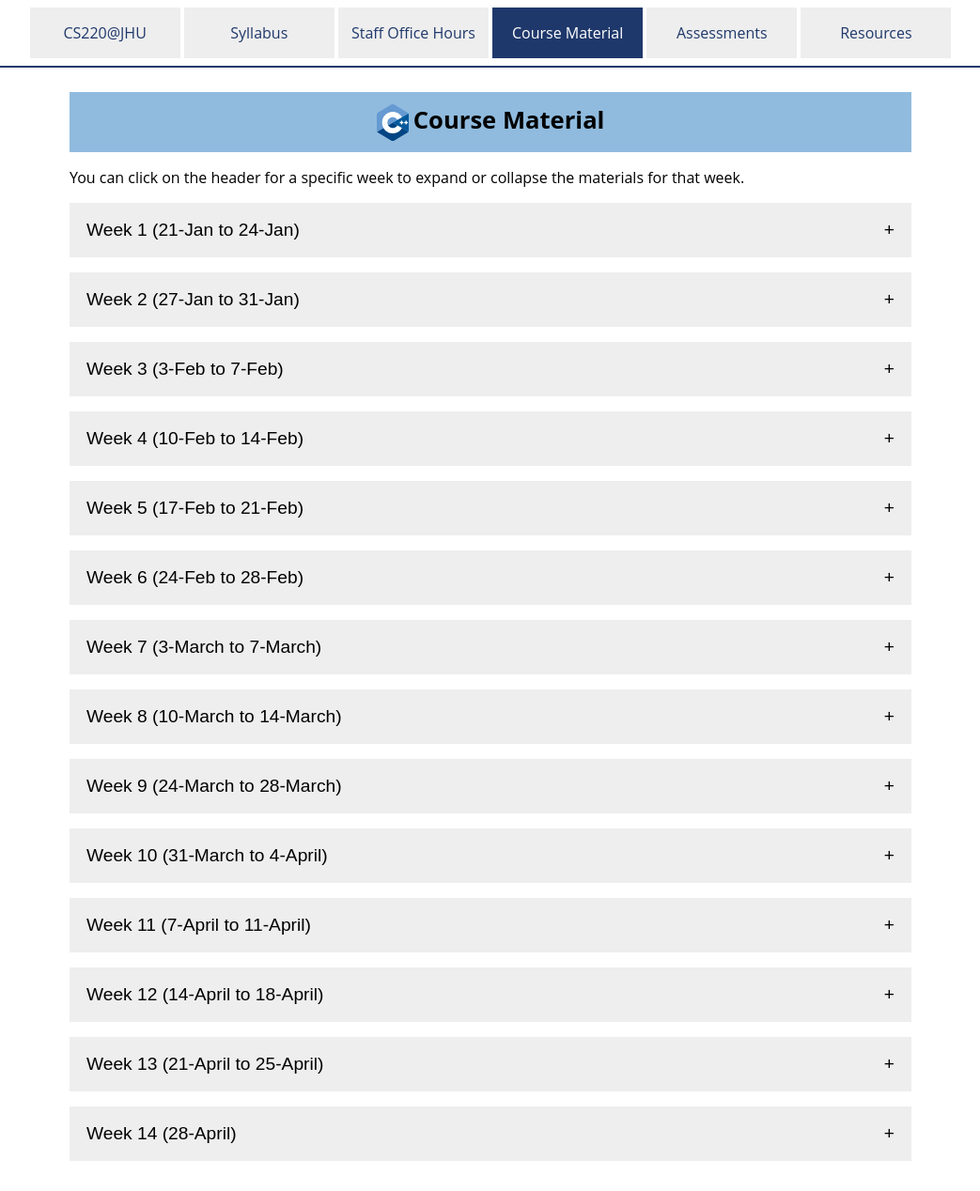
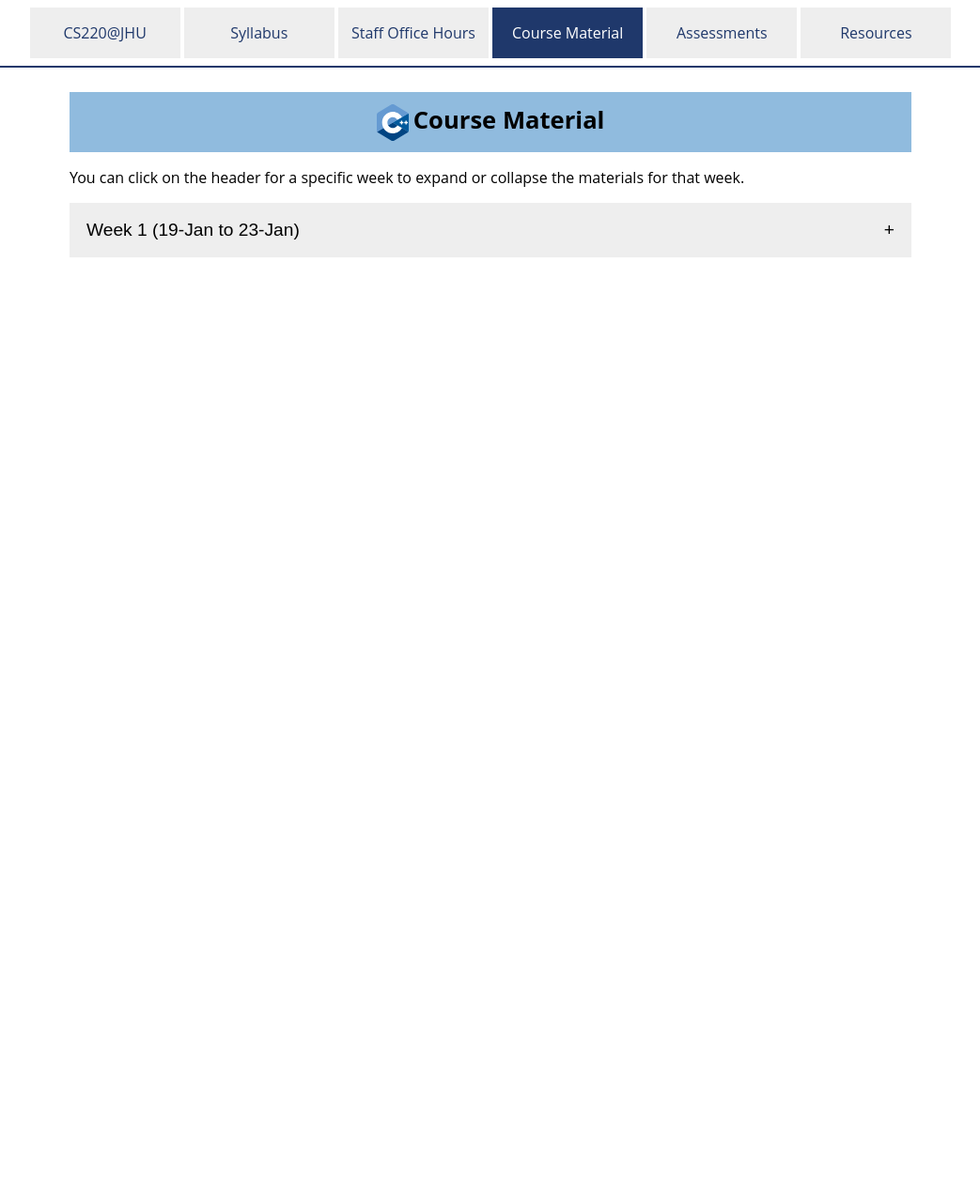
Before and after one commit to jhu-ip/cs220-sp26, a Jekyll site: the page built from material.md, in a window 1280 px wide. Shown: the whole page at 94% size, without its empty margins (118-1161 px from the left). Built offline with Jekyll 4.4.1, drawn with Linux system fonts in a browser that asks for light colours; after the commit the page ends 900 px from its top, so only the background shows below that.

Commit message:
hid materials for week 2 onward and updated dates for week 1

```diff
--- a/material.md
+++ b/material.md
@@ -18,15 +18,15 @@ Then add, commit, and push both material.csv and material.md.
 You can click on the header for a specific week to expand or collapse
 the materials for that week.
 
-<button type="button" id="week_1_toggle" class="week_control_button">Week 1 (21-Jan to 24-Jan)</button>
+<button type="button" id="week_1_toggle" class="week_control_button">Week 1 (19-Jan to 23-Jan)</button>
 <div id="week_1" class="collapsible">
 <table>
   <thead>
     <tr>
       <th></th>
       <th>NA</th>
-      <th>Day 1 (22-Jan)</th>
-      <th>Day 2 (24-Jan)</th>
+      <th>Day 1 (21-Jan)</th>
+      <th>Day 2 (23-Jan)</th>
     </tr>
   </thead>
   <tbody>
@@ -63,6 +63,8 @@ the materials for that week.
   </tbody>
 </table>
 </div>
+
+<!--
 
 <button type="button" id="week_2_toggle" class="week_control_button">Week 2 (27-Jan to 31-Jan)</button>
 <div id="week_2" class="collapsible">
@@ -653,6 +655,8 @@ the materials for that week.
 </table>
 </div>
 
+-->
+
 <script type="text/javascript">
   // Create and register a click handler for button clicks to expand/contract
   // specified content div
```
